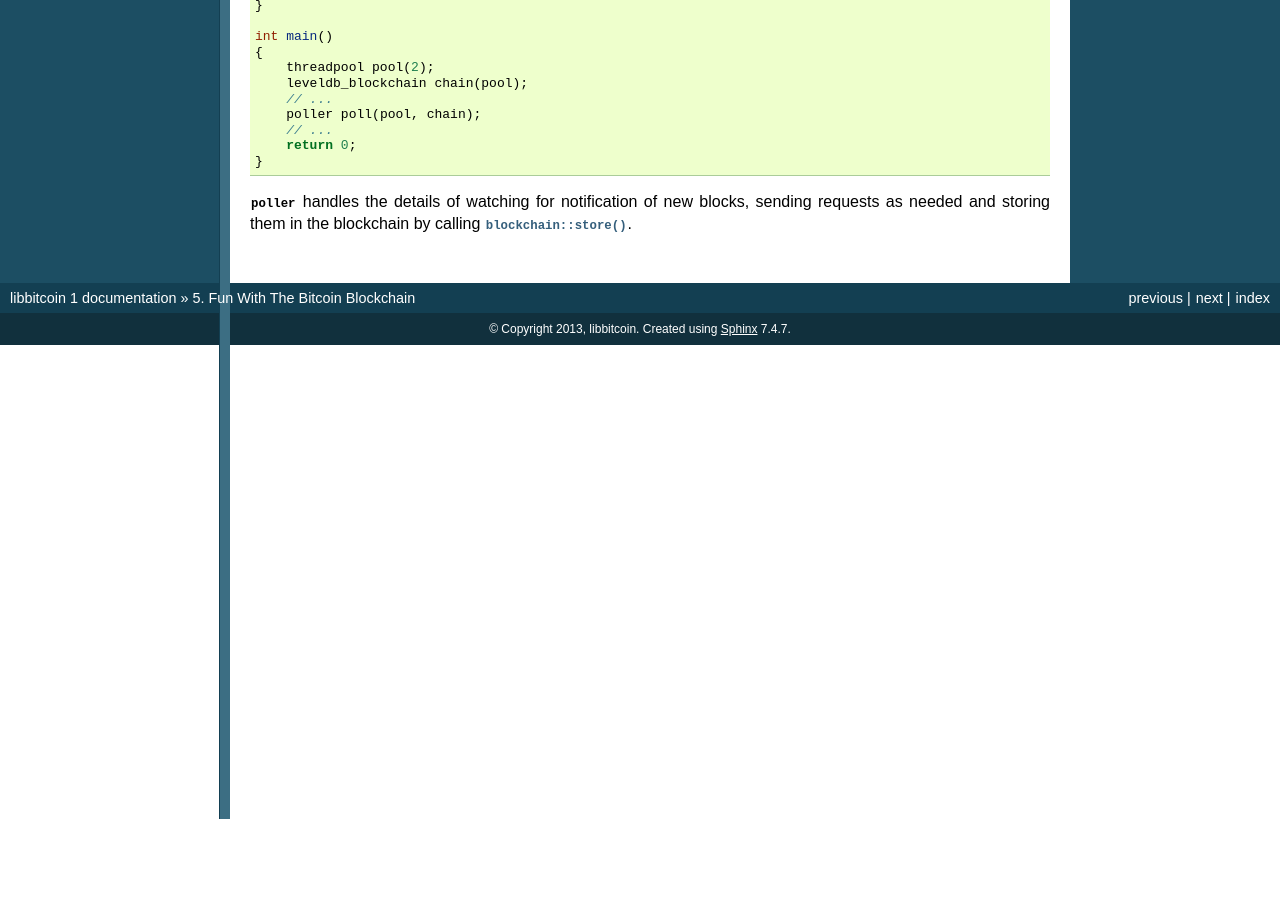
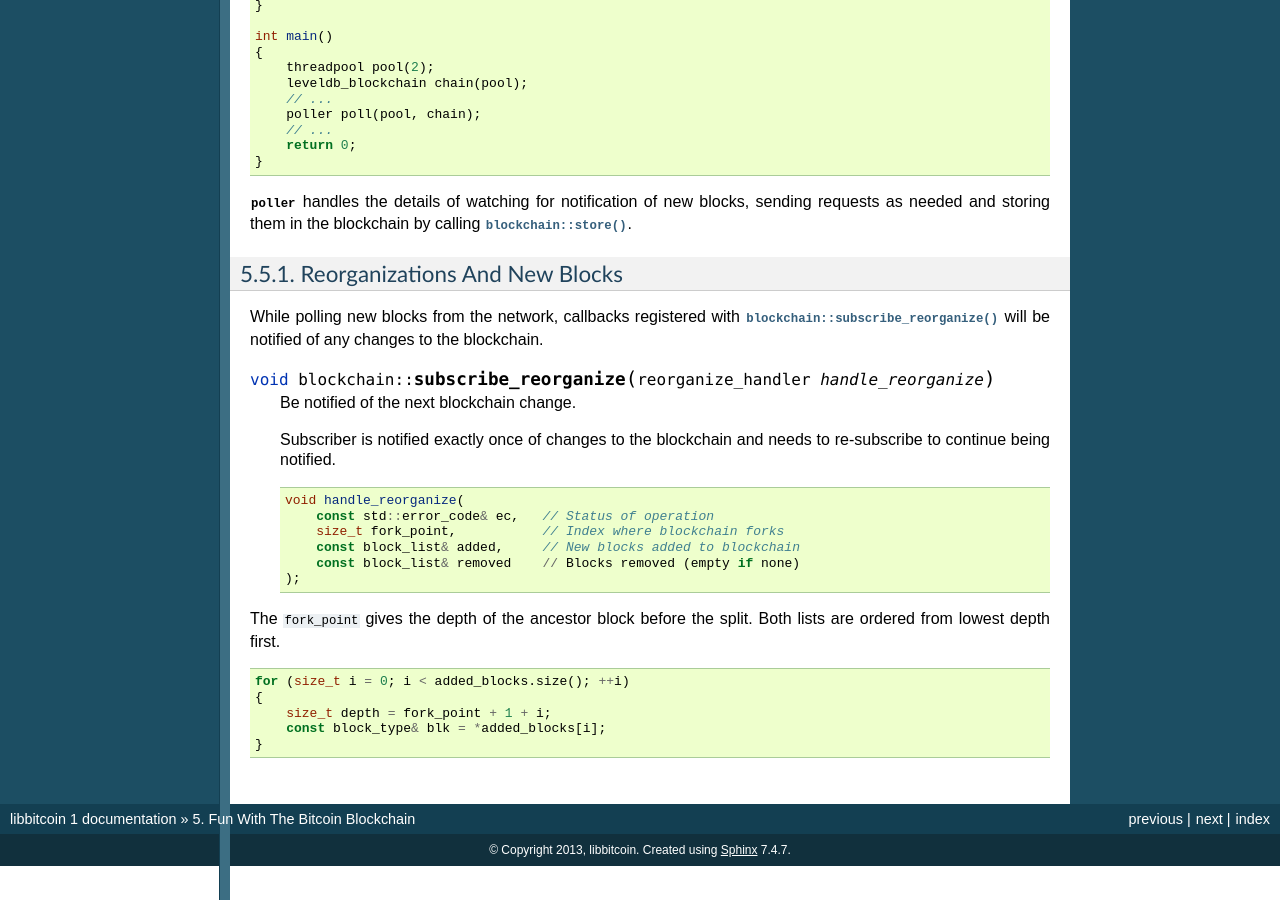
Before and after one commit to timjones47477timjones/libbitcoin-system, a Sphinx documentation site: the page built from doc/sphinx/blockchain.rst, in a window 1280 px wide and 900 px high, scrolled down 6532 px. Built offline with Sphinx 7.4.7, drawn with Linux system fonts in a browser that asks for light colours; pages that are not in the unit, such as notebooks, are missing from menus; before the commit the page ends 7351 px from its top, so only the background shows below that; some of the changed text lies outside the part shown.

Commit message:
doc: blockchain reorganize.

```diff
--- a/doc/sphinx/blockchain.rst
+++ b/doc/sphinx/blockchain.rst
@@ -434,3 +434,35 @@ The :class:`poller` service downloads blocks from nodes into the blockchain.
 :class:`poller` handles the details of watching for notification of new blocks,
 sending requests as needed and storing them in the blockchain by calling
 :func:`blockchain::store`.
+
+Reorganizations And New Blocks
+------------------------------
+
+While polling new blocks from the network, callbacks registered with
+:func:`blockchain::subscribe_reorganize` will be notified of any changes
+to the blockchain.
+
+.. cpp:function:: void blockchain::subscribe_reorganize(reorganize_handler handle_reorganize)
+
+   Be notified of the next blockchain change.
+
+   Subscriber is notified exactly once of changes to the blockchain
+   and needs to re-subscribe to continue being notified.
+   ::
+
+    void handle_reorganize(
+        const std::error_code& ec,   // Status of operation
+        size_t fork_point,           // Index where blockchain forks
+        const block_list& added,     // New blocks added to blockchain
+        const block_list& removed    // Blocks removed (empty if none)
+    );
+
+The ``fork_point`` gives the depth of the ancestor block before the split.
+Both lists are ordered from lowest depth first.
+::
+
+    for (size_t i = 0; i < added_blocks.size(); ++i)
+    {
+        size_t depth = fork_point + 1 + i;
+        const block_type& blk = *added_blocks[i];
+    }
```
